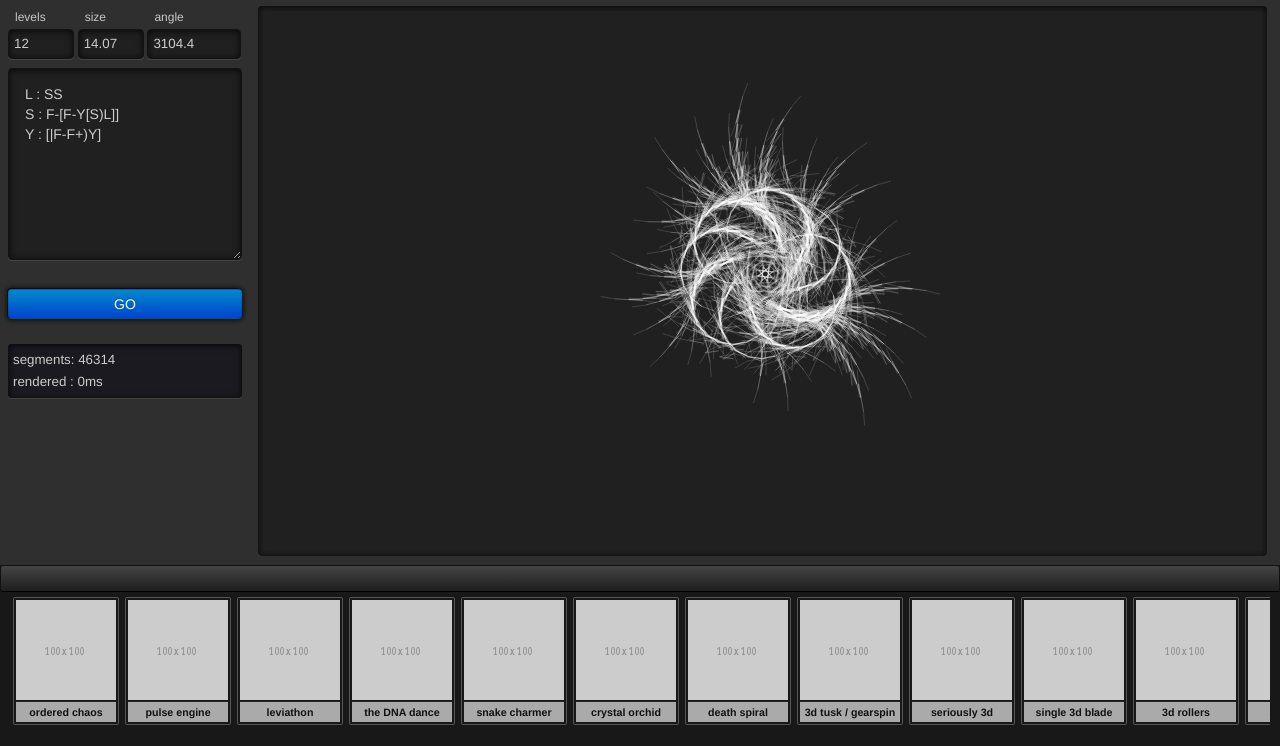
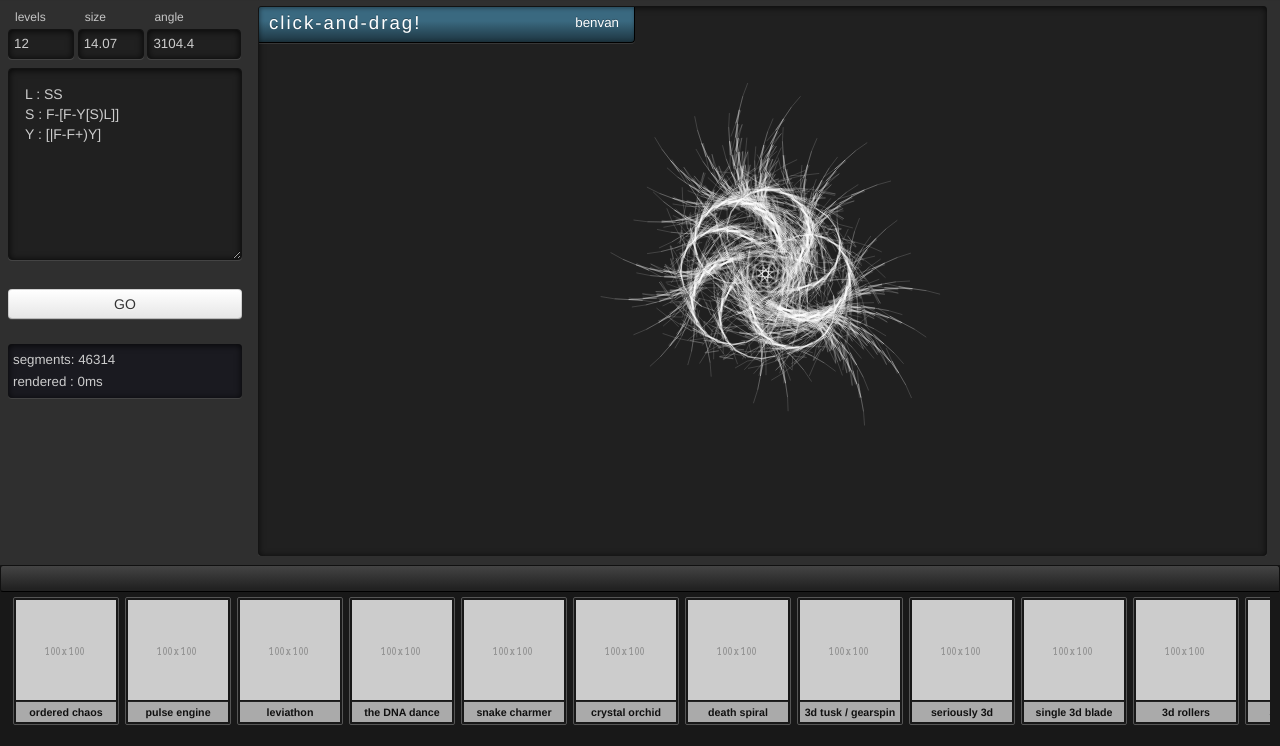
Before and after one commit to benvan/lsys, a plain HTML site: page index.html in a window 1280 px wide. Shown: the part 54-800 px from the top of the page. Drawn offline with Linux system fonts and the light colour scheme.

Commit message:
basic system naming in place. Page refresh bugs out system name ... but will have to rethink what it means to name a system in order to fix this.

```diff
--- a/coffee/lsys.coffee
+++ b/coffee/lsys.coffee
@@ -132,6 +132,7 @@ window.lsys = () ->
       client.now.x = ev.clientX
       client.now.y = ev.clientY
       if (client.down)
+        $("#systemInfo").removeClass('blue')
         x = (client.now.x - client.start.x) / 10
         y = (client.start.y - client.now.y) / 100
         control("angle").value = round(x + client.context.angle, 2)
--- a/css/lsys.css
+++ b/css/lsys.css
@@ -41,20 +41,27 @@ textarea {
 }
 
 .drawing-pad{
+    -ms-border-radius: 4px;
+    border-radius: 4px;
+    padding:5px;
+    background: #202020;
+    color: #ccc;
+    border-color: #131313;
+    box-shadow: rgba(255, 255, 255, 0.1) 0 1px 0, rgba(0, 0, 0, 0.8) 0 1px 7px 0px inset;
     margin: 0px 8px;
     position: absolute;
-    top: 0;
+    top: 0px;
     bottom: 0;
     left: 0;
     right: 5px;
 }
 
-.btn-primary, .btn-primary:active{
-    box-shadow: -1px -1px 0 0 rgba(0, 0, 0, 0.698), 0 0 4px 2px rgba(0, 0, 0, 0.59)
+.btn-go, .btn-go:active{
+
+    /*box-shadow: -1px -1px 0 0 rgba(0, 0, 0, 0.698), 0 0 4px 2px rgba(0, 0, 0, 0.59);*/
+    box-shadow: rgba(255, 255, 255, 0.1) 0 1px 0;
 }
 
-.pad canvas {
-    background-color: #202020;
+.drawing-pad canvas {
     cursor:crosshair;
-
 }
--- a/index.html
+++ b/index.html
@@ -85,6 +85,48 @@
                 background: -webkit-gradient(linear, left bottom, left top, color-stop(10%, #333), color-stop(100%, #555)) !important;
             }
 
+            .system-info {
+                position: absolute;
+                width: 350px;
+
+                box-shadow: rgba(255,255,255, 0.1) 0 1px 0, rgba(0, 0, 0, 0.4) 1px 1px 4px 0px inset;
+
+                background: -webkit-gradient(linear, left bottom, left top, color-stop(60%, rgba(0,0,0,0)), color-stop(0%, rgba(0,0,0,0.5)));
+
+                background-color: #5d7580;
+                border-radius: 2px 0 4px 0;
+                border-bottom:1px solid black;
+                border-right:1px solid black;
+                padding: 5px 15px 8px 10px;
+                top:1px;
+                left:1px;
+
+                text-shadow: 0 -1px 0 rgba(0,0,0, 0.25);
+
+
+
+            }
+
+            .navbar-inverse{
+                box-shadow: rgba(255,255,255, 0.1) 0 1px 0, rgba(0, 0, 0, 0.4) 1px 1px 4px 0px inset;
+
+            }
+
+            .system-info.blue{
+                background-color: #3a6980;
+                color: white;
+            }
+
+            .system-name {
+                font-size:14pt;
+                letter-spacing: 2px;
+                float:left;
+
+            }
+
+            .system-author {
+                float:right;
+            }
         </style>
     </head>
     <body>
@@ -92,9 +134,8 @@
         <header class="row">
             <div class="navbar navbar-inverse navbar-static-top">
                 <div class="navbar-inner">
-                    <div class="container">
-                        <a class="brand"><img src="favicon.ico" width="30" height="30"/> l-sys</a>
-                    </div>
+                    <a class="brand" href="http://benvan.co.uk"><img src="favicon.ico" width="30" height="30"/>l-sys</a>
+
                 </div>
             </div>
         </header>
@@ -119,7 +160,7 @@ Y : [|F-F+)Y]
                     </div>
                 </form>
 
-                <button class="btn btn-primary btn-block" onclick="window.lsys(); return false">GO</button>
+                <button class="btn btn-go btn-block" onclick="window.lsys(); return false">GO</button>
 
                 <div id="data" class="pad" style="margin-top:25px;background-color:#1a1a20">
                     <div>segments: <span id="segments"></span></div>
@@ -128,7 +169,12 @@ Y : [|F-F+)Y]
                 </div>
             </div>
             <div class="right col">
-                <div class="pad drawing-pad">
+
+                <div class="drawing-pad">
+                    <div id="systemInfo" class="system-info blue">
+                        <div id="systemName" class="system-name">click-and-drag!</div>
+                        <div class="system-author">benvan</div>
+                    </div>
                     <div id="drawingContainer">
                         <canvas id="c" height="120px"></canvas>
                     </div>
@@ -147,7 +193,7 @@ Y : [|F-F+)Y]
 
         <script type="text/javascript" src="js/jquery-1.8.1.js"></script>
         <script type="text/javascript" src="js/jquery.ellipsis.js"></script>
-        <script type="text/javascript" src="js/jquery.ticker.js"></script>
+        <script type="text/javascript" src="js/system-ticker.js"></script>
 
 
         <script type="text/javascript" src="js/underscore.js"></script>
--- a/js/jquery.ticker.js
+++ b/js/system-ticker.js
@@ -10,8 +10,12 @@
                         $("<li></li>")
                             .addClass("elem")
                             .append(
-                            $('<a href="' + sys.url + '"></a>').append(
-                                $('<div></div>')
+                            $('<a href="' + sys.url + '"></a>')
+                                .click(function(){
+                                    $("#systemName").html(sys.name);
+                                    $("#systemInfo").addClass("blue");
+                                })
+                                .append( $('<div></div>')
                                     .append('<img src="img/100x100.gif" alt="">')
                                     .append('<div class="elem-label ellipsis">' + sys.name + '</div>')
                             ))
--- a/ticker.json
+++ b/ticker.json
@@ -242,7 +242,7 @@
 
 
         {
-            "name":"hair",
+            "name":"dandelion",
             "url":"#it=10&l=7.55&a=-2923010.4&r=A%20%3A%20FFFS%5B%2BA%5D%5B-A%5DFA%0AS%20%3A%20%3ES)s"
         },
         {
```
